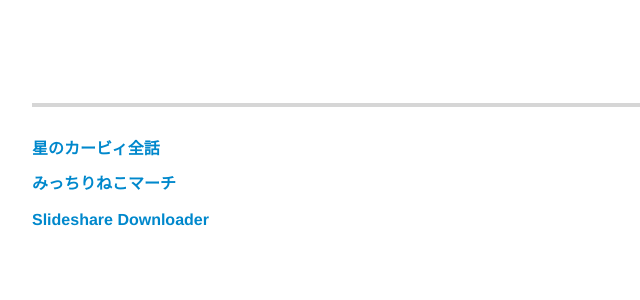
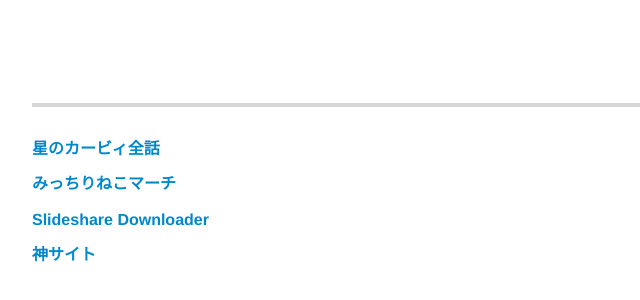
Before and after one commit to kondoumusashi/url, a plain HTML site: page index.html in a window 1280 px wide. Shown: the part 3706-4006 px from the top of the page, 183-823 px from the left. Before the commit the page ends 3983 px from the top, so only its background shows below. Drawn offline with nearby package versions, Linux system fonts and the light colour scheme.

Commit message:
Update index.html

```diff
--- a/index.html
+++ b/index.html
@@ -416,6 +416,8 @@ Vulkan&#x306E;&#x80CC;&#x5F8C;&#x306B;&#x3042;&#x308B;&#x8003;&#x3048;&#x65B9;&#
 
 <h5 class="mume-header" id="slideshare-downloaderhttpsslidesharedownloaderngelmatnet"><a href="https://slidesharedownloader.ngelmat.net/">Slideshare Downloader</a></h5>
 
+<h5 class="mume-header" id="%E7%A5%9E%E3%82%B5%E3%82%A4%E3%83%88httpabehiroshilacoocanjp"><a href="http://abehiroshi.la.coocan.jp/">&#x795E;&#x30B5;&#x30A4;&#x30C8;</a></h5>
+
 
       </div>
 
```
